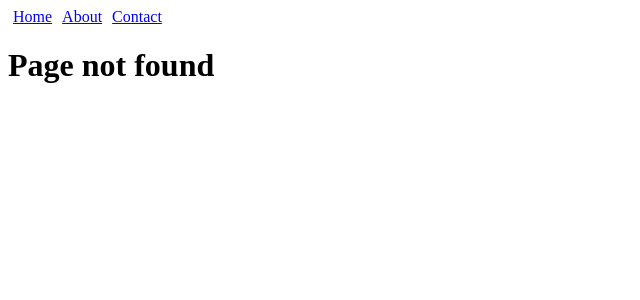
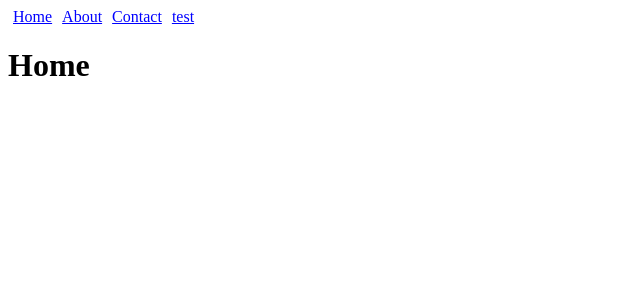
Before and after one commit to khaki4/react-router4, a React (Create React App) app: page / in a window 1280 px wide. Before the commit this address had no page. Shown: the top 300 px of the page, without its empty margins (0-640 px from the left). Built offline with nearby package versions, Linux system fonts and the light colour scheme; the HTML template or start-up script is replaced by a standard one.

Commit message:
Render Multiple Components for the Same Route in React Router v4 * token test

```diff
--- a/src/App.js
+++ b/src/App.js
@@ -1,24 +1,34 @@
-import React from 'react';
+import React, { Component } from 'react';
 import { BrowserRouter as Router, Route, Link, Switch } from 'react-router-dom';
 import './App.css';
 
 const Links = () =>
   <nav>
-    <Link to="home">Home</Link>
-    <Link to="about">About</Link>
-    <Link to="contact">Contact</Link>
-  </nav>;
+    <Link to="/">Home</Link>
+    <Link to="/about">About</Link>
+    <Link to="/contact">Contact</Link>
+    <Link to="/test/:token">test</Link>
+  </nav>
 
-const App = props =>
+class App extends Component {
+  render () {
+    return (
       <Router>
         <div>
           <Links />
           <Switch>
-        <Route exact path="/home" render={() => <h1>Home</h1>} />
+            <Route exact path="/" render={() => <h1>Home</h1>} />
             <Route path="/about" render={() => <h1>About</h1>} />
-        <Route render={() => <h1>Page not found</h1>} />
+            <Route path="/contact" render={() => <h1>Contact</h1>} />
+            <Route path="/test/:token"
+                   render={({ match }) => <h1>Test: {match.params.token}</h1>} />
+            <Route path="/:itemid"
+                   render={({ match }) => <h1>Item: {match.params.itemid}</h1>} />
           </Switch>
         </div>
-  </Router>;
+      </Router>
+    )
+  }
+}
 
 export default App;
```
Lines whose indentation alone changed are shown as unchanged.
